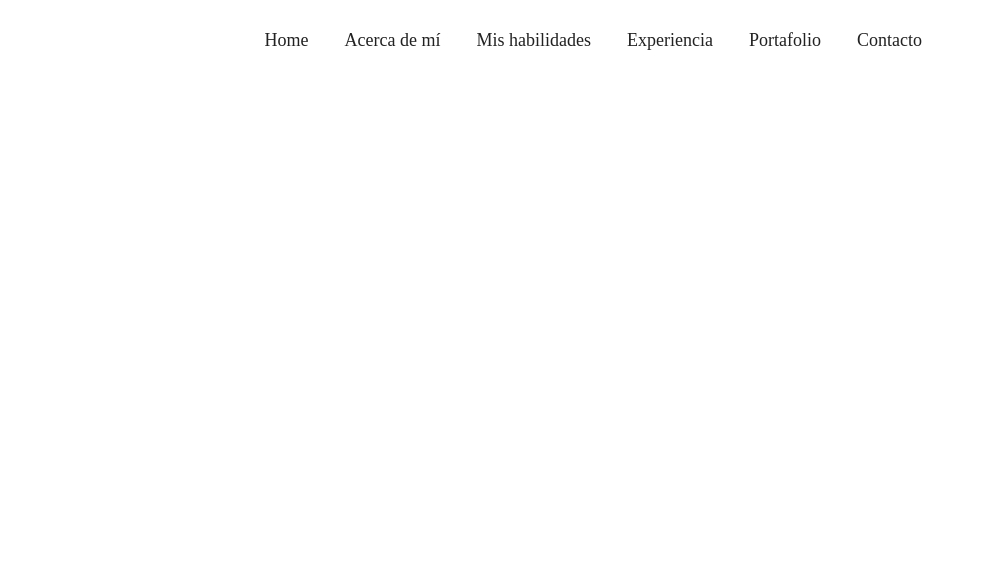
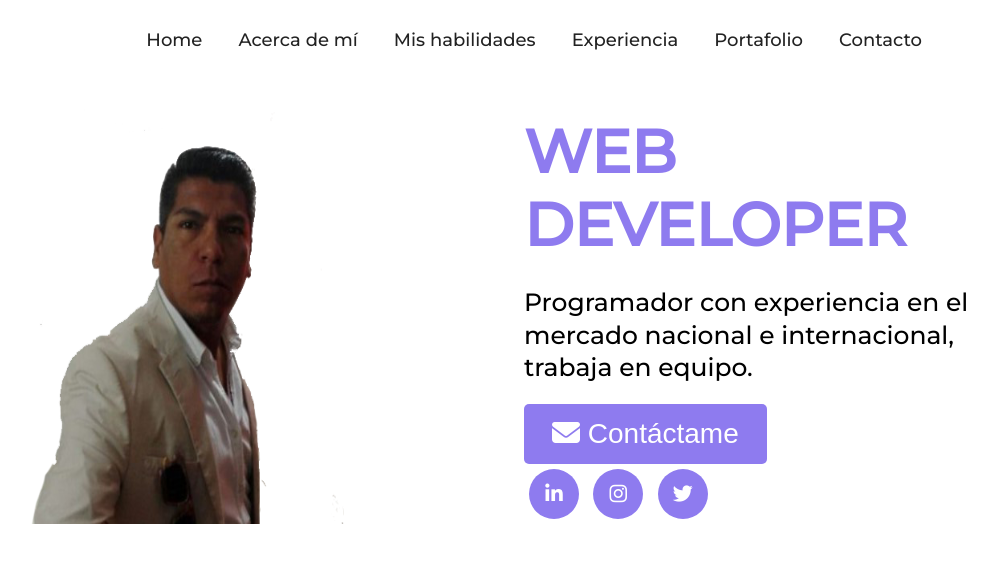
Before and after one commit to digitalsoftperu/portafolio, a plain HTML site: page index.html in a window 1280 px wide. Shown: the whole page, without its empty margins (156-1153 px from the left). Drawn offline with Linux system fonts and the light colour scheme.

Commit message:
Add files via upload
agregando profile

```diff
--- a/index.html
+++ b/index.html
@@ -7,6 +7,9 @@
     <link rel="stylesheet" href="styles.css">
     <script defer src="js.js"></script>
     <script src="https://kit.fontawesome.com/4d0b5030a0.js" crossorigin="anonymous"></script>
+    <style>
+        @import url('https://fonts.googleapis.com/css2?family=Montserrat:wght@500&display=swap');
+    </style>
     <title>Portfolio</title>
 </head>
 <body>
@@ -25,7 +28,37 @@
             </ul>
         </nav>
     </header>
-    <div class="flex-container">
+    <div>
+        <section class="profile">
+            <div class="profile-info">
+                <h1 class="profile-title">WEB <br/> DEVELOPER</h1>
+                <p class="profile-details">Programador con experiencia en el mercado nacional e internacional, trabaja en equipo.
+                </p>
+                <button class="profile-btn">
+                    <i class="fa-solid fa-envelope"></i>
+                    Contáctame
+                </button>
+                <div>
+                    <span class="icon-container">
+                        <i class="fab fa-linkedin-in fa-lg"></i>
+                    </span>
+                    <span class="icon-container">
+                        <i class="fab fa-instagram fa-lg"></i>
+                    </span>
+                    <span class="icon-container">
+                        <i class="fab fa-twitter fa-lg"></i>
+                    </span>
+                </div>
+            </div>
+            <div class="profile-img-section"></div>
+            <img class="profile-img" src="img/perfilweb.png" alt="programador">
+        </section>
+    </div>
+    <!--ACERCA DE MI-->
+    <div>
+        <section class="acerca">
+
+        </section>
     </div>
 </body>
 </html>
--- a/styles.css
+++ b/styles.css
@@ -3,11 +3,30 @@
     box-sizing: border-box;
 }
 
+:root {
+    --theme-color: white;
+    --primary-color: #8E7BEF;
+    --secundary-color: #F7C331;
+    --text-color-inverse: white;
+    --text-color: black;
+    --navbar-shallow-color: #e5e5e5;
+    --menu-mobile-background-color: #3a4460;
+}
+
+
 body {
-    font-family: Montserrat;
-    font-size: 18px;
-    padding: 90px 20px 0;
+    font-family: 'Montserrat', sans-serif;
+    background-color: var(--theme-color);
+    color: var(--text-color);
+    padding-top: 70px;
+
 }
+
+a {
+    text-decoration: none;
+    color: var(--text-color)
+}
+
 
 .header {
     background-color: rgb(255, 255, 255);
@@ -143,3 +162,105 @@ body {
         left: 0;
     }
 }
+
+/* PROFILE */
+
+
+.profile-info{
+    margin-top: 25px;
+    margin-bottom: 35px;
+}
+
+.profile-img {
+    width: 80%;
+    max-width: 300px;
+
+}
+
+.profile {
+    text-align: center;
+}
+
+.profile-title {
+    font-size: 35px;
+    font-weight: bold;
+    margin: 0;
+    color: var(--primary-color);
+    font-family: 'Montserrat', sans-serif;
+    margin-bottom: 25px;
+    text-align: left;
+}
+
+.profile-details {
+    font-size: 18px;
+    font-weight: 500;
+    line-height: 1.3;
+    max-width: 450px;
+    margin: 20px, auto;
+    margin-bottom: 20px;
+    text-align: left;
+}
+
+.profile-btn {
+    background-color: var(--primary-color);
+    color: var(--text-color-inverse);
+    border: none;
+    font-size: 20px;
+    padding: 0.5em 1em;
+    border-radius: 5px;
+    cursor: pointer;
+}
+
+.profile-btn:hover {
+    filter: brightness(130%);
+}
+
+.icon-container {
+    display: inline-block;
+    width: 50px;
+    height: 50px;
+    background-color: #8E7BEF;
+    border-radius: 50%;
+    line-height: 3.2;
+    text-align: center;
+    margin: 5px;
+    color: white;
+}
+
+@media (min-width: 950px) {
+
+    .profile-info{
+        margin-bottom: 0px;
+    }
+
+    .profile-img {
+        width: 100%;
+        max-width: 350px;
+    }
+
+    .profile {
+        text-align: left;
+        display: flex;
+        flex-direction: row-reverse;
+        justify-content:space-between;
+        max-width: 980px;
+        margin: 0 auto;
+    }
+
+    .profile-title {
+        font-size: 60px;
+    }
+
+    .profile-details {
+        font-size: 25px;
+        margin: 30px, 0;
+    }
+
+    .profile-btn {
+        font-size: 28px;
+    }
+
+    .profile-btn:hover {
+        filter: brightness(130%);
+    }
+}
```
Also changed, not shown: img/perfil.jpg (added), img/perfilweb.png (added), img/programador.png (added).
